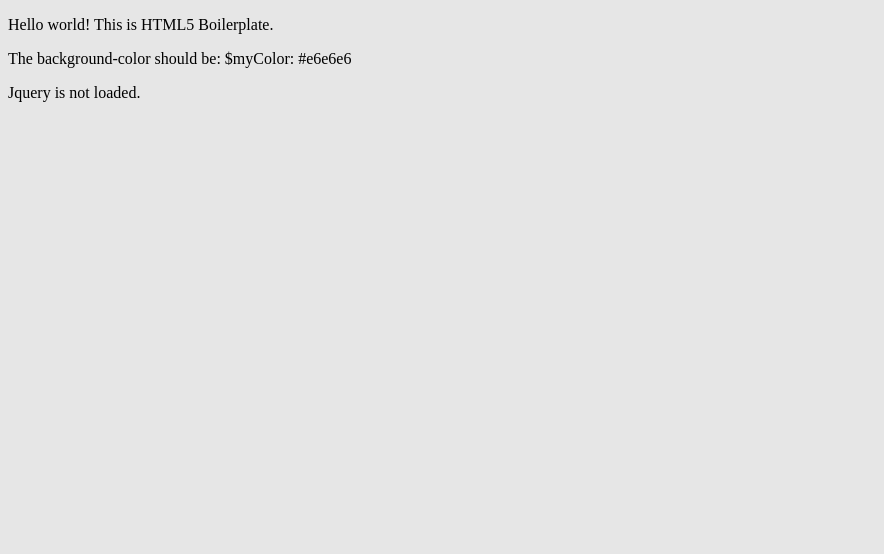
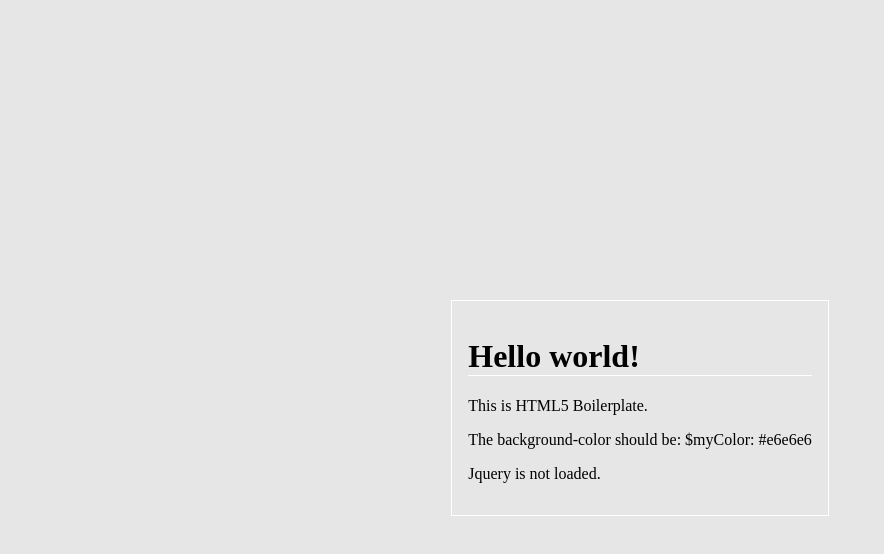
Before and after one commit to iz5clj/sass-gulp-sandbox, a website: page index.html in a window 1280 px wide. Shown: the whole page, without its empty margins (0-884 px from the left). Drawn offline with nearby package versions, Linux system fonts and the light colour scheme; files that its build step writes are made by us from their sources.

Commit message:
First commit: Skeleton ready

```diff
--- a/index.html
+++ b/index.html
@@ -14,9 +14,12 @@
 
 <body>
     <!-- Add your site or application content here -->
-    <p>Hello world! This is HTML5 Boilerplate.</p>
-    <p>The background-color should be: $myColor: #e6e6e6</p>
-    <p id='jquery'>Jquery is not loaded.</p>
+    <div class="container">
+        <h1>Hello world!</h1>
+        <p>This is HTML5 Boilerplate.</p>
+        <p>The background-color should be: $myColor: #e6e6e6</p>
+        <p id='jquery'>Jquery is not loaded.</p>
+    </div><!-- .container -->
 
     <!-- Javascript files -->
     <script src="js/main.js"></script>
--- a/resources/sass/styles.scss
+++ b/resources/sass/styles.scss
@@ -1,5 +1,23 @@
 $myColor: #e6e6e6;
+$white: #fff;
+
+html, body {
+  height: 100%;
+}
 
 body {
   background-color: $myColor;
+  display: flex;
+  align-items: center;
+  justify-content: center;
 }
+
+.container {
+  max-width: 600px;
+  border: solid 1px $white;
+  padding: 1em;
+
+  h1 {
+    border-bottom: solid 1px $white;
+  }
+}
```
